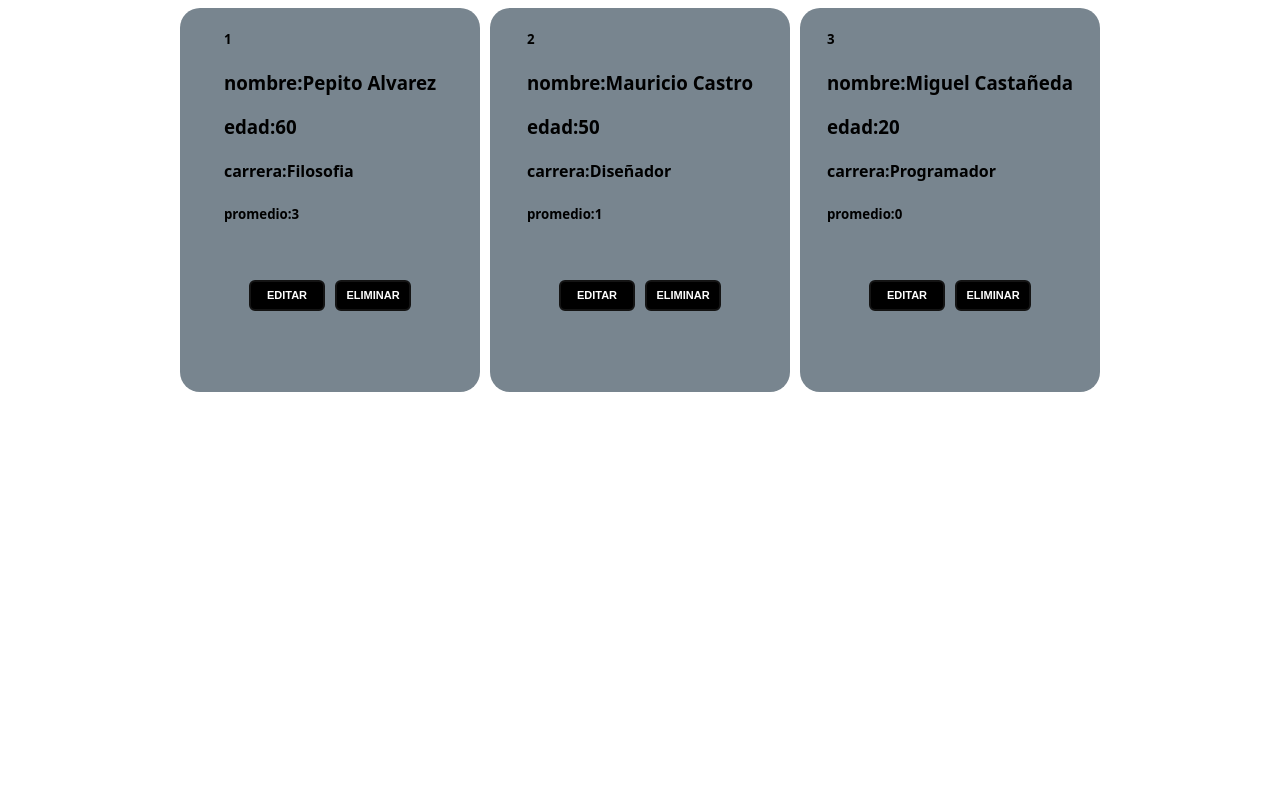
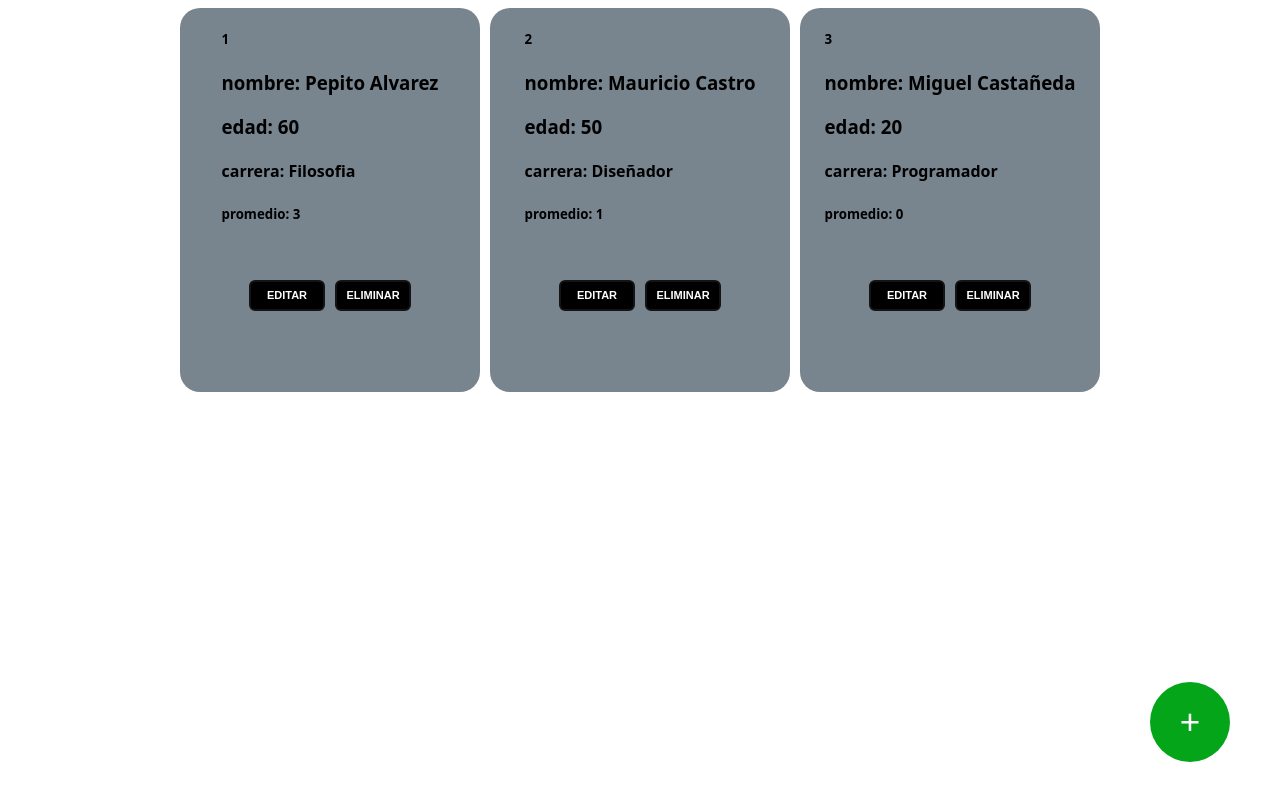
Before and after one commit to Pablopaisaxd/gestor-escuela, a React (Vite) app: page / in a window 1280 px wide. Built offline with nearby package versions, Linux system fonts and the light colour scheme.

Commit message:
Form-button

```diff
--- a/src/Components/ListaEstudiantes.jsx
+++ b/src/Components/ListaEstudiantes.jsx
@@ -13,6 +13,9 @@ export const ListaEstudiantes = ({ dataStudent }) => {
           </div>
         </div>
       ))}
+      <div className='add-student'>
+        <button>+</button>
+      </div>
     </div>
   )
 }
--- a/src/styles/cardStyle.css
+++ b/src/styles/cardStyle.css
@@ -49,4 +49,39 @@
     gap: 10px;flex-wrap: wrap;
     align-items: center;
     justify-content: center;
+  max-width: 1230px;
 }
+
+#root{
+
+  display: flex;
+  align-items: center;
+  justify-content: center;
+}
+
+.add-student {
+  position: fixed;
+  bottom: 20px;
+  right: 20px;
+  width: 50px;
+  height: 50px;
+  right: 5rem;
+  margin-bottom: 3rem;
+}
+
+.add-student button {
+  width: 5rem;
+  height: 5rem;
+  border-radius: 50%;
+  background-color: #05a51a;
+  color: white;
+  font-size: 35px;
+  border: none;
+  cursor: pointer;
+    transition: all 0.4s ease-out;
+
+}
+
+.add-student button:hover{
+  background-color: #010e01;
+}
```
Also changed, not shown: src/Components/TarjetaEstudiante.jsx (+4 -4 lines).
